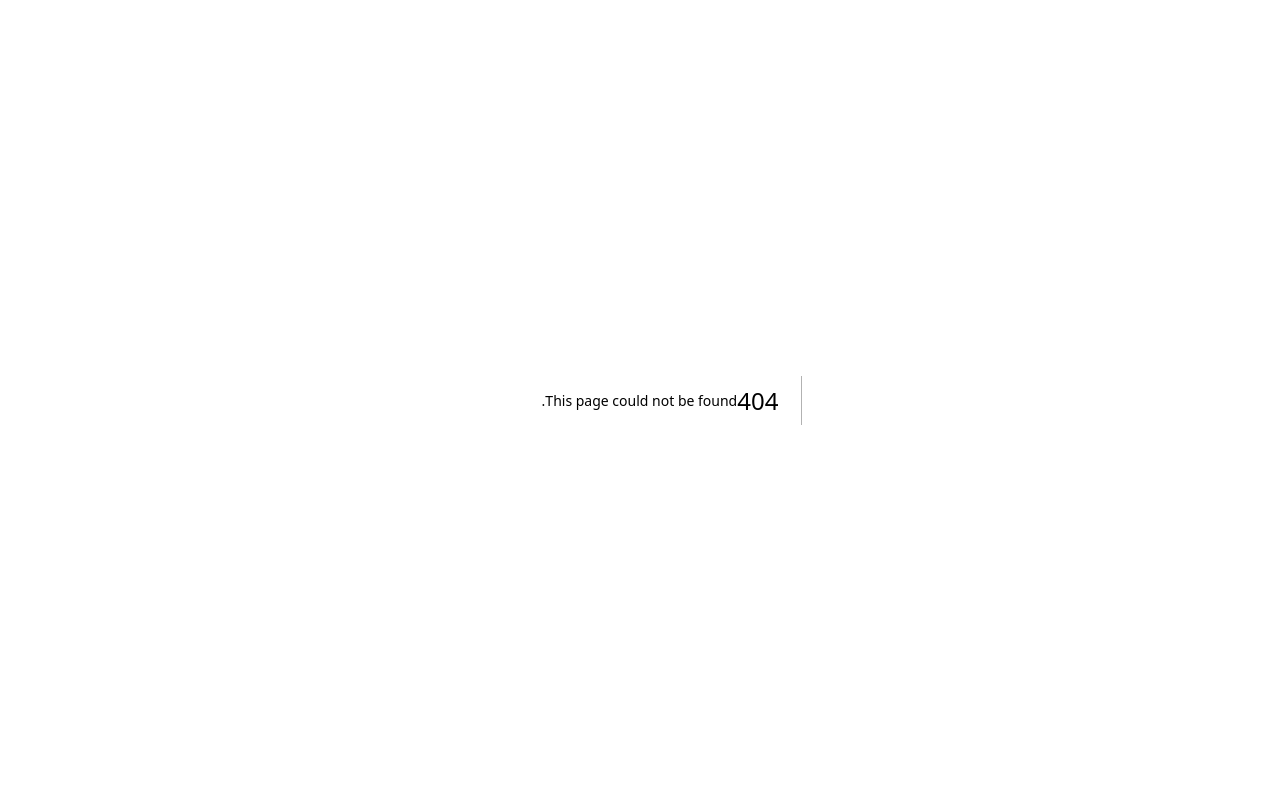
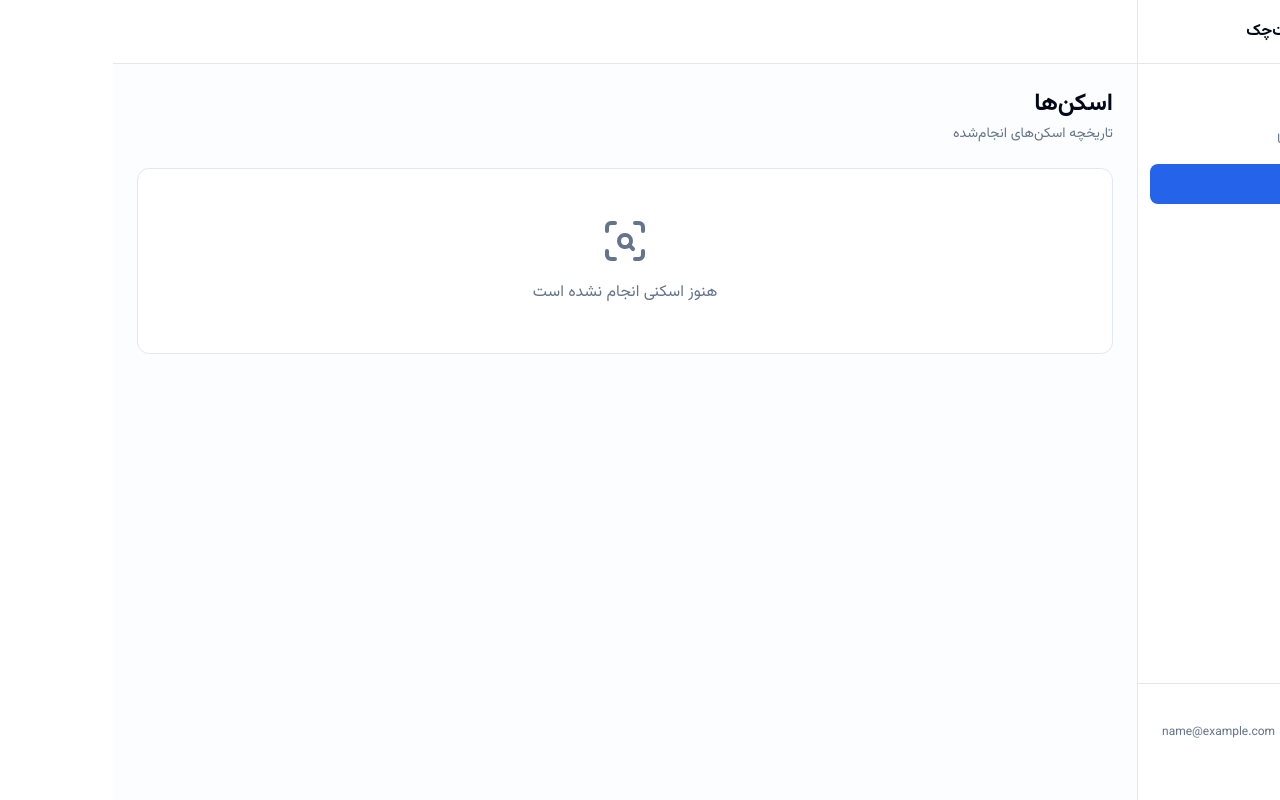
Before and after one commit to mydsoftware/AI-SiteCheck, a Next.js app: page /dashboard/scans in a window 1280 px wide. Before the commit this address had no page. Built offline with nearby package versions, Linux system fonts and the light colour scheme; sample sign-in values are in the browser's storage.

Commit message:
feat: scans history page

```diff
--- /dev/null
+++ b/src/app/dashboard/scans/page.tsx
@@ -0,0 +1,68 @@
+"use client";
+
+import { useEffect, useState } from "react";
+import Link from "next/link";
+import { ScanSearch } from "lucide-react";
+
+type Website = {
+  id: string;
+  url: string;
+  name: string;
+  lastScore?: number;
+  lastScanAt?: string;
+  issuesCount?: number;
+};
+
+export default function ScansPage() {
+  const [scans, setScans] = useState<Website[]>([]);
+
+  useEffect(() => {
+    const raw = localStorage.getItem("aisc_websites");
+    if (raw) {
+      try {
+        const list: Website[] = JSON.parse(raw);
+        setScans(list.filter((w) => w.lastScanAt).sort((a, b) =>
+          (b.lastScanAt || "").localeCompare(a.lastScanAt || "")
+        ));
+      } catch {}
+    }
+  }, []);
+
+  return (
+    <div className="space-y-6">
+      <div>
+        <h1 className="text-2xl font-bold">اسکن‌ها</h1>
+        <p className="text-muted-foreground text-sm mt-1">تاریخچه اسکن‌های انجام‌شده</p>
+      </div>
+
+      {scans.length === 0 ? (
+        <div className="rounded-xl border bg-card p-12 text-center">
+          <ScanSearch className="h-12 w-12 text-muted-foreground mx-auto mb-4" />
+          <p className="text-muted-foreground">هنوز اسکنی انجام نشده است</p>
+        </div>
+      ) : (
+        <div className="rounded-xl border bg-card divide-y">
+          {scans.map((s) => (
+            <div key={s.id} className="p-5 flex items-center justify-between gap-4">
+              <div>
+                <p className="font-medium">{s.name}</p>
+                <p className="text-xs text-muted-foreground">
+                  {s.lastScanAt && new Date(s.lastScanAt).toLocaleString("fa-IR")}
+                  {s.issuesCount != null && ` · ${s.issuesCount} مشکل`}
+                </p>
+              </div>
+              <div className="flex items-center gap-3">
+                {s.lastScore != null && (
+                  <span className="font-bold">{s.lastScore}/100</span>
+                )}
+                <Link href={`/dashboard/websites/${s.id}`} className="text-sm text-primary hover:underline">
+                  مشاهده
+                </Link>
+              </div>
+            </div>
+          ))}
+        </div>
+      )}
+    </div>
+  );
+}
```
